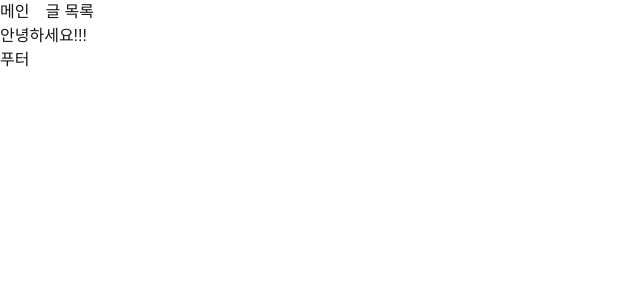
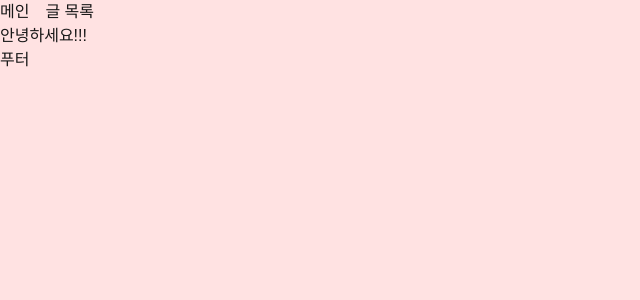
Before and after one commit to dpwl0974/rest1-front, a Next.js app: page / in a window 1280 px wide. Shown: the top 300 px of the page, without its empty margins (0-640 px from the left). Built offline with nearby package versions, Linux system fonts and the light colour scheme.

Commit message:
feat: 배경색 도입

```diff
--- a/src/app/layout.tsx
+++ b/src/app/layout.tsx
@@ -26,7 +26,7 @@
   return (
     <html lang="ko">
       <body
-        className={`${geistSans.variable} ${geistMono.variable} antialiased`}
+        className={`${geistSans.variable} ${geistMono.variable} antialiased !bg-red-100`}
       >
         <header>
           <nav className="flex gap-4">
```
